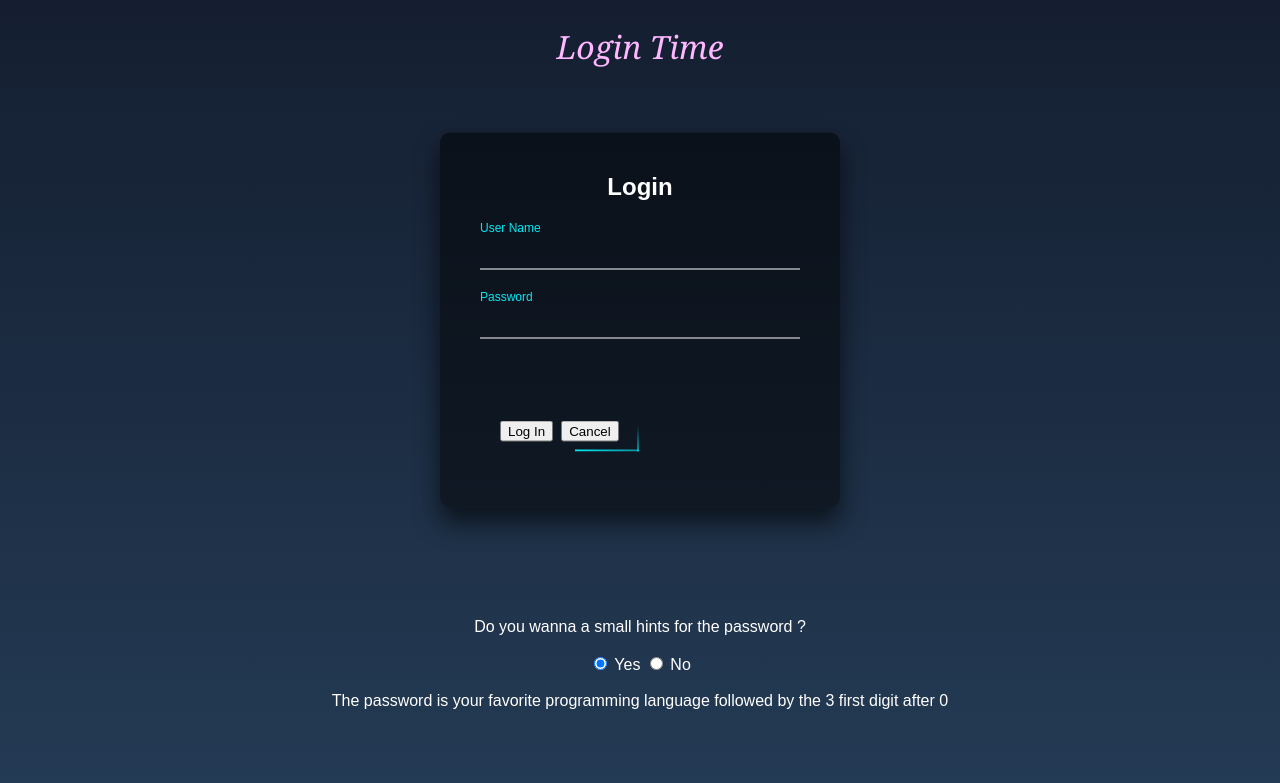
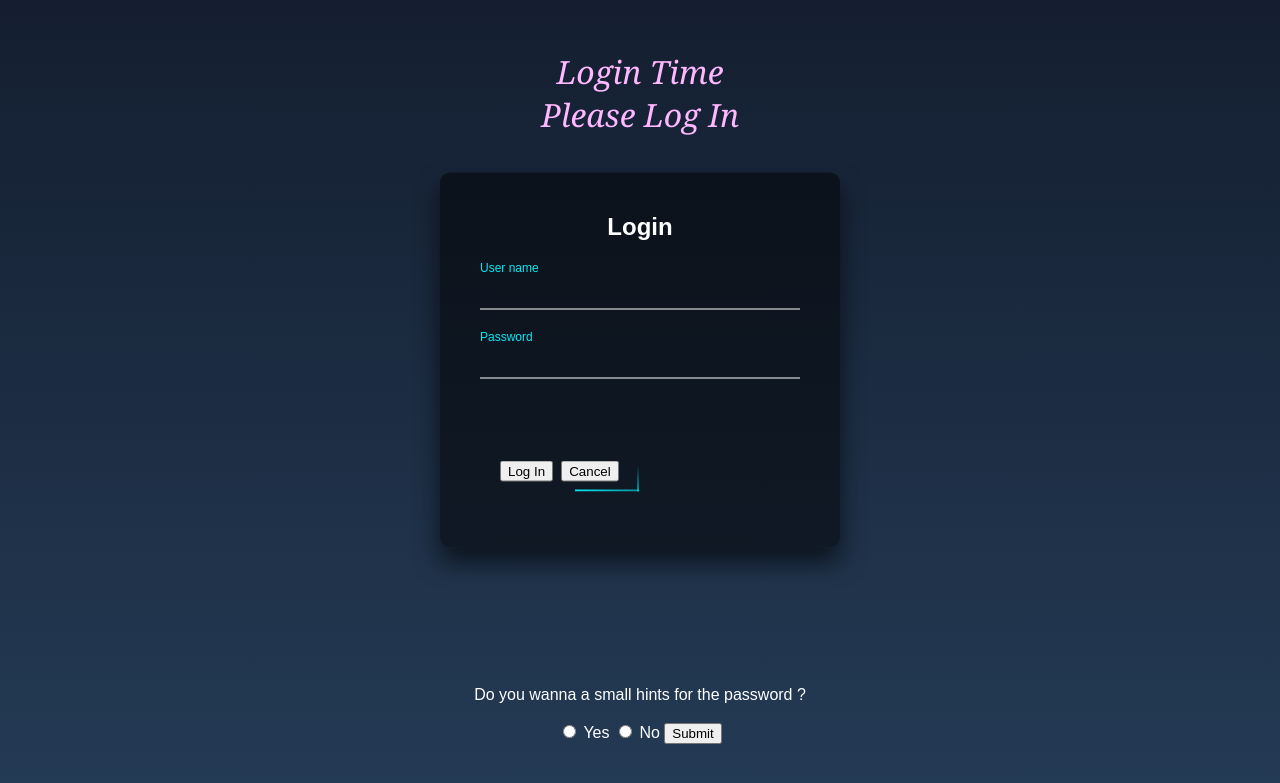
Before and after one commit to VincentBernet/CRUD_Web_Application, a PHP site: page /login.php in a window 1280 px wide. Shown: the top 783 px of the page. Run offline with PHP 8.4, Linux system fonts and the light colour scheme.

Commit message:
Add files via upload

```diff
--- a/index.css
+++ b/index.css
@@ -12,9 +12,9 @@
     padding: 8px;
   }
 
-  #user tr:nth-child(even){background-color: #f2f2f2;}
+  #user tr:nth-child(even){background-color: transparent}
 
-  #user tr:hover {background-color: #ddd;}
+  #user tr:hover {background-color: #ff1d58;}
 
   #user th
   {
@@ -30,26 +30,26 @@
   }
 
 body {
-  color: white;
+color: white;
 margin-left:10%;
 margin-right:10%;
 padding:0;
 font-family: sans-serif;
 background: linear-gradient(#141e30, #243b55);
 }
+.Titre
+{
+  margin-top:50px;text-align:center;font-family: Georgia, serif;font-size: 32px;letter-spacing: 0px;word-spacing: 0px;color: #FFB8FF;font-weight: 400;text-decoration: none solid rgb(68, 68, 68);font-style: italic;font-variant: normal;text-transform: none;
+}
 a
 {
-  text-align:center;font-family: Georgia, serif;font-size: 16px;letter-spacing: 0px;word-spacing: 0px;color: #FFB8FF;font-weight: 400;text-decoration: none solid rgb(68, 68, 68);font-style: italic;font-variant: normal;text-transform: none;
+  font-family: Georgia, serif;font-size: 16px;letter-spacing: 0px;word-spacing: 0px;color: #FFB8FF;font-weight: 400;text-decoration: none solid rgb(68, 68, 68);font-style: italic;font-variant: normal;text-transform: none;
+}
 
-}
-.Titre
-{
-  margin-top:25px;text-align:center;font-family: Georgia, serif;font-size: 32px;letter-spacing: 0px;word-spacing: 0px;color: #FFB8FF;font-weight: 400;text-decoration: none solid rgb(68, 68, 68);font-style: italic;font-variant: normal;text-transform: none;
-}
 .login-box
 {
   position: absolute;
-  top: 40%;
+  top: 45%;
   left: 50%;
   width: 400px;
   padding: 40px;
--- a/login.php
+++ b/login.php
@@ -1,28 +1,32 @@
+<!--                             Bernet Vincent week 2's assignment of "Building web application" course from Coursera -->
 <html>
+
   <head>
-    <title>Bernet Vincent assignment-autos</title>
+    <title>Bernet Vincent assignment-login c7c78f10</title>
   <link type="text/css" rel="stylesheet" href="index.css">
   </head>
 
   <body>
     <?php
       require_once "pdo.php";
-        /*if(isset($_POST["name"]===false)&&(isset($_POST["email"])===false))
+
+        /* First Test : if(isset($_POST["who"]===false)&&(isset($_POST["email"])===false))
         {
           echo'hi';
         }
-        if (($_POST["name"]=='')||($_POST["password"])=='')
+        if (($_POST["who"]=='')||($_POST["pass"])=='')
         {
-          echo'Email and password are required !';
+          echo'Email and pass are required !';
         }
-        else if(strpos($_POST["name"],'@') === false)
+        else if(strpos($_POST["who"],'@') === false)
         {
-          echo'Your Name must contain at least one @';
+          echo'Your who must contain at least one @';
         }
-        else if((isset($_POST["name"]))&&($_POST["password"]!='123'))
+        else if((isset($_POST["who"]))&&($_POST["pass"]!='123'))
         {
-          echo'Incorrect password';
+          echo'Incorrect pass';
         }*/
+
         $failure = false;
         $salt = 'XyZzy12*_';
         $stored_hash = '1a52e17fa899cf40fb04cfc42e6352f1';
@@ -30,47 +34,48 @@
         {
           header("Location: index.php?");
         }
-        if ( isset($_POST['name']) && isset($_POST['password']) )
+        if ( isset($_POST['who']) && isset($_POST['pass']) )
         {
 
-            if ( strlen($_POST['name']) < 1 || strlen($_POST['password']) < 1 )
+            if ( strlen($_POST['who']) < 1 || strlen($_POST['pass']) < 1 )
             {
                 $failure = "Email and password are required";
             }
-            else if (strpos($_POST["name"],'@') === false)
+            else if (strpos($_POST["who"],'@') === false)
             {
-              $failure='Your Name must contain at least one @';
+              $failure='Email must have an at-sign (@)';
             }
             else
             {
-                $check = hash('md5', $salt.$_POST['password']);
+                $check = hash('md5', $salt.$_POST['pass']);
                 if ( $check == $stored_hash ) {
                     // Redirect the browser to game.php
-                    $_GET['name']=$_POST['name'];
-                    header("Location: autos.php?name=".urlencode($_GET['name']));
+                    $_GET['who']=$_POST['who'];
+                    error_log("Login sucess ".$_POST["who"]."$check");
+                    header("Location: autos.php?who=".urlencode($_GET['who']));
                     return;
                 } else {
-                    echo'error_log("Login fail ".$_POST["name"]." $check")';
+                    error_log("Login fail ".$_POST["who"]."$check");
+
                     $failure = "Incorrect password";
                 }
             }
         }
         if ( $failure !== false ) {
-            // Look closely at the use of single and double quotes
             echo('<br><br><br><br><p style="color: white;text-align:center;">'.htmlentities($failure)."</p>\n");
         }?>
 
         <div class="Titre">
-         Login Time<br></div>
+         Login Time<br>Please Log In</div>
     <div class="login-box">
       <h2>Login</h2>
       <form method="post">
         <div class="user-box">
-          <input type="text" name="name" size="40" value="  ">
-          <label>User Name</label>
+          <input type="text" name="who" size="40" value="  ">
+          <label>User name</label>
         </div>
         <div class="user-box">
-          <input type="password" name="password" size="40" >
+          <input type="pass" name="pass" size="40" >
           <label>Password</label>
         </div>
         <a href="#">
@@ -86,12 +91,30 @@
   </form>
   <div style="position:relative; margin-top:550px; text-align:center">
 Do you wanna a small hints for the password ?<br><br>
-    <input type="radio" name="choice" value="Yes" checked/>
+<form>
+    <input type="radio" name="choice" value="Yes"/>
       <label for="Yes">Yes</label>
     <input type="radio" name="choice" value="No"/>
       <label for="No">No</label>
-<br> <br>
-    The password is your favorite programming language followed by the 3 first digit after 0
+      <input type="submit" name="hint"/>
+    </form>
+<br>
+    <?php
+    if (isset($_GET["choice"]))
+    {
+
+    if ($_GET["choice"]=='Yes')
+    {
+      $Response='inline';
+    }
+    else {
+      $Response='none';
+      echo'good luck so !';
+    }
+
+    echo'<div style="display:'.$Response.'";>The password is your favorite programming language followed by the 3 first digit after 0 </div>';}?>
+
+
   </div>
   </body>
 
--- a/pdo.php
+++ b/pdo.php
@@ -1,10 +1,17 @@
+<!--                             Bernet Vincent week 2's assignment of "Building web application" course from Coursera -->
 <?php
+
+//  ERRMOD_WARNING just to check if there is some error, but not really usefull, EXCEPTION is far better
+try {
 $pdo = new PDO('mysql:host=localhost;port=3306;dbname=assignment','1234','admin');
-//To see erros see bellow
-//ERRMOD_WARNING just to check if there is some error, but not really usefull, EXCEPTION is far better
 $pdo->setAttribute(PDO::ATTR_ERRMODE, PDO::ERRMODE_EXCEPTION);
+} catch (PDOException $check)
+{
+  error_log("Login fail".$_POST['name']);
+}
 
-/*try {
+/* Doesn't work well
+try {
   $stmt= $pdo->prepare("SELECT * FROM autos where auto_id = :abc");
   $stmt-> execute(array(":pdw"=>$_GET['auto_id']));
 }
@@ -12,5 +19,5 @@ catch (Exception $ex)
 {
   echo("Internal erro, please contact support");
   error_log("Login fail ".$_POST['name']." $check");
-}*/
+} */
 ?>
```
Also changed, not shown: autos.php (+59 -27 lines), index.php (+6 -4 lines).
